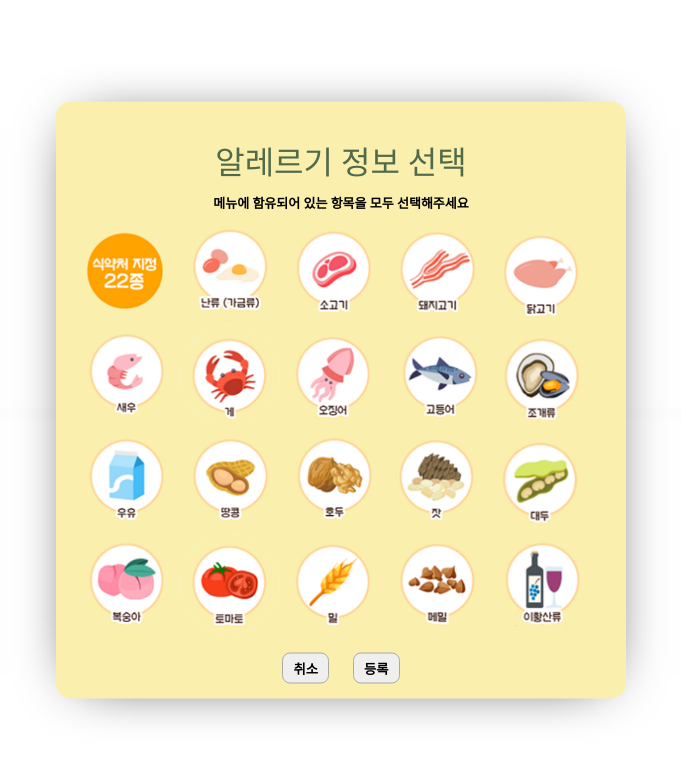
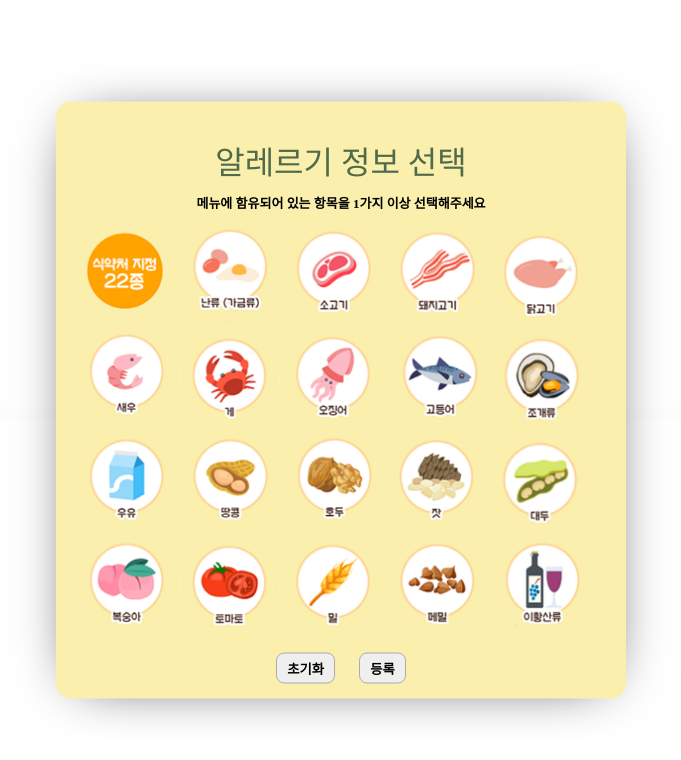
Before and after one commit to Oson-Doson/ospTeamProject, a Flask app: page /allergycheck in a window 1280 px wide. Shown: the top 760 px of the page, without its empty margins (299-980 px from the left). Run offline with Flask 2, Linux system fonts and the light colour scheme; some web fonts are replaced.

Commit message:
allegyPopup.html : 취소버튼->초기화버튼 수정 후 기능 구현

```diff
--- a/ospTeamProject/flask_project/static/menuUpload.css
+++ b/ospTeamProject/flask_project/static/menuUpload.css
@@ -176,3 +176,8 @@ table{
 .menudetail{
     width:70%; height:200px;
 }
+
+#allergylist{
+    cursor:default;
+    background-color:lightgray;
+}
--- a/ospTeamProject/flask_project/static/popup.js
+++ b/ospTeamProject/flask_project/static/popup.js
@@ -1,14 +1,14 @@
 //등록버튼
-    document.getElementById("regbtn").onclick = function(){
+document.getElementById("regbtn").onclick = function () {
 
-        var allergy_length=document.getElementsByName("allergy_check").length;
-        var allergy_arr=[];
-        var j=0;
+    var allergy_length = document.getElementsByName("allergy_check").length;
+    var allergy_arr = [];
+    var j = 0;
 
     //알레르기 요소가 선택됐을 시 (체크박스가 선택됐을 시), 선택된 알레르기(체크박스)의 value 값을 배열에 저장
-        for(var i=0; i<allergy_length; i++){
-            if(document.getElementsByName("allergy_check")[i].checked==true){
-                allergy_arr[j]=document.getElementsByName("allergy_check")[i].value;
+    for (var i = 0; i < allergy_length; i++) {
+        if (document.getElementsByName("allergy_check")[i].checked == true) {
+            allergy_arr[j] = document.getElementsByName("allergy_check")[i].value;
             j++
         }
     }
@@ -17,15 +17,26 @@
     window.opener.document.getElementById("allergylist").value = allergy_arr;
 
     //선택된 알레르기의 개수가 0개가 아니면, menuUpload 의 알레르기 체크박스를 선택된 상태로 유지시키기
-        if(j!=0){
-            window.addEventListener('unload', function(event) {
-            this.window.opener.document.getElementById("allergy").checked = true;});
+    if (j != 0) {
+        window.addEventListener('unload', function (event) {
+            this.window.opener.document.getElementById("allergy").checked = true;
+        });
     }
 
     window.close();
 }
 
-    //취소버튼
-    document.getElementById("xbtn").onclick = function(){
+//초기화버튼
+document.getElementById("xbtn").onclick = function () {
+
+    //초기화 버튼을 누를 시, allergylist 의 value가 초기화됨
+    window.opener.document.getElementById("allergylist").value="";
+
+    //초기화 버튼을 누를 시, menuUpload.html의 allergy 체크박스 선택이 해제됨
+    window.addEventListener('unload', function (event) {
+        this.window.opener.document.getElementById("allergy").checked = false;
+    });
+
+    //팝업창을 닫음
     window.close();
 }
--- a/ospTeamProject/flask_project/templates/allergyPopup.html
+++ b/ospTeamProject/flask_project/templates/allergyPopup.html
@@ -13,7 +13,7 @@
 
         <div class="title">
             <p id="allergyText1">알레르기 정보 선택</p>
-            <p id="allergyText2">메뉴에 함유되어 있는 항목을 모두 선택해주세요</p>
+            <p id="allergyText2">메뉴에 함유되어 있는 항목을 1가지 이상 선택해주세요</p>
         </div>
 
         <div class="content">
@@ -88,7 +88,7 @@
 
         </div>
         <div class="cmd">
-            <input type="button" name="btnclose" class="button" value="취소" id="xbtn">
+            <input type="button" name="btnclose" class="button" value="초기화" id="xbtn">
             <input type="submit" name="btnclose" class="regbutton" value="등록" id="regbtn">
         </div>
     </div>
--- a/ospTeamProject/flask_project/templates/home.html
+++ b/ospTeamProject/flask_project/templates/home.html
@@ -148,7 +148,6 @@
                                          <div>
                                     </div>
                                 </li>
-
                             </ul>
                         </div>
                         <button class="btn-nav next-slick-arrow"></button>
--- a/ospTeamProject/flask_project/templates/menuUpload.html
+++ b/ospTeamProject/flask_project/templates/menuUpload.html
@@ -109,7 +109,7 @@
                                 <div style="display: flex; align-items: center;">
                                     <input type="checkbox" id="vegan" name="vegan" value="vegan">
                                     <a>비건</a>
-                                    <input type="checkbox" id="allergy" name="allergy" value="allergy" onclick="allergyPopup();">
+                                    <input type="checkbox" id="allergy" name="allergy" value="allergy">
                                     <a>알레르기</a>
                                 </div>
                             </td>
```
Also changed, not shown: ospTeamProject/flask_project/static/popup_parent.js (+11 -4 lines). Lines whose indentation alone changed are shown as unchanged.
